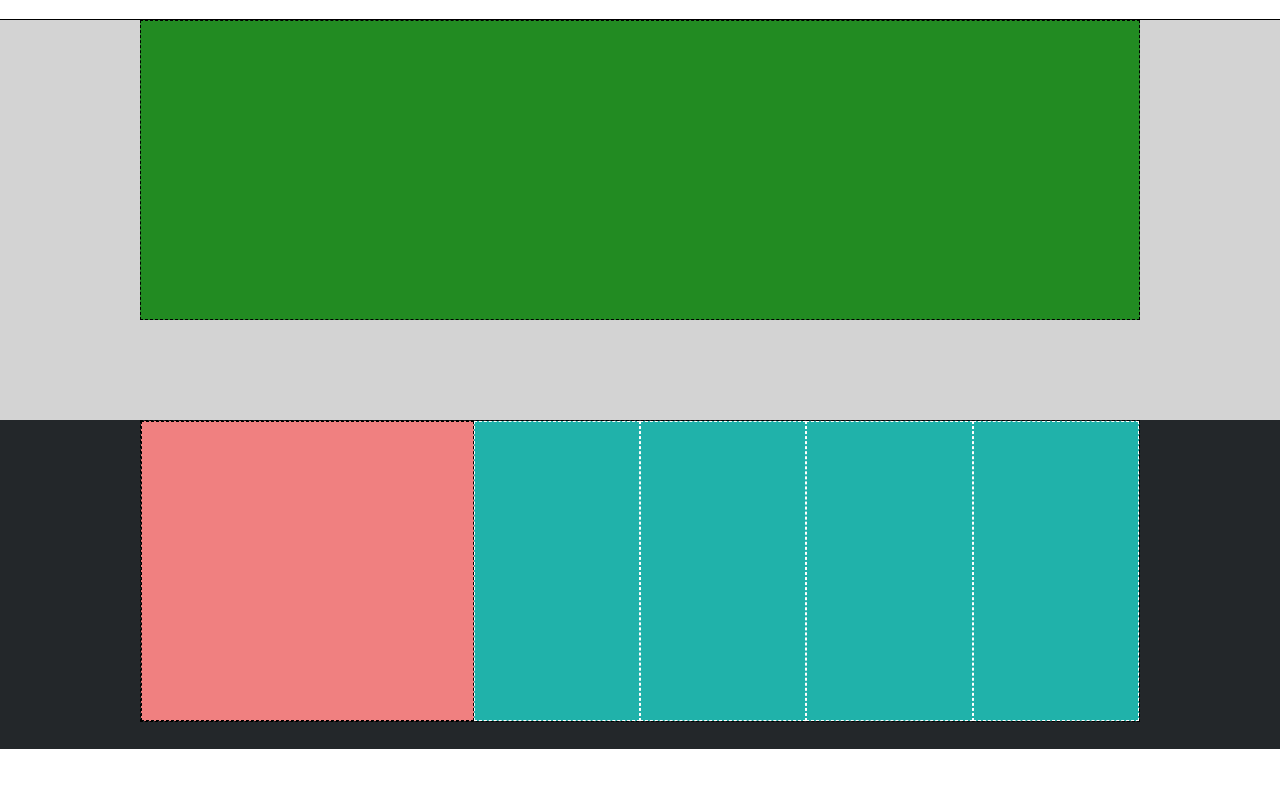
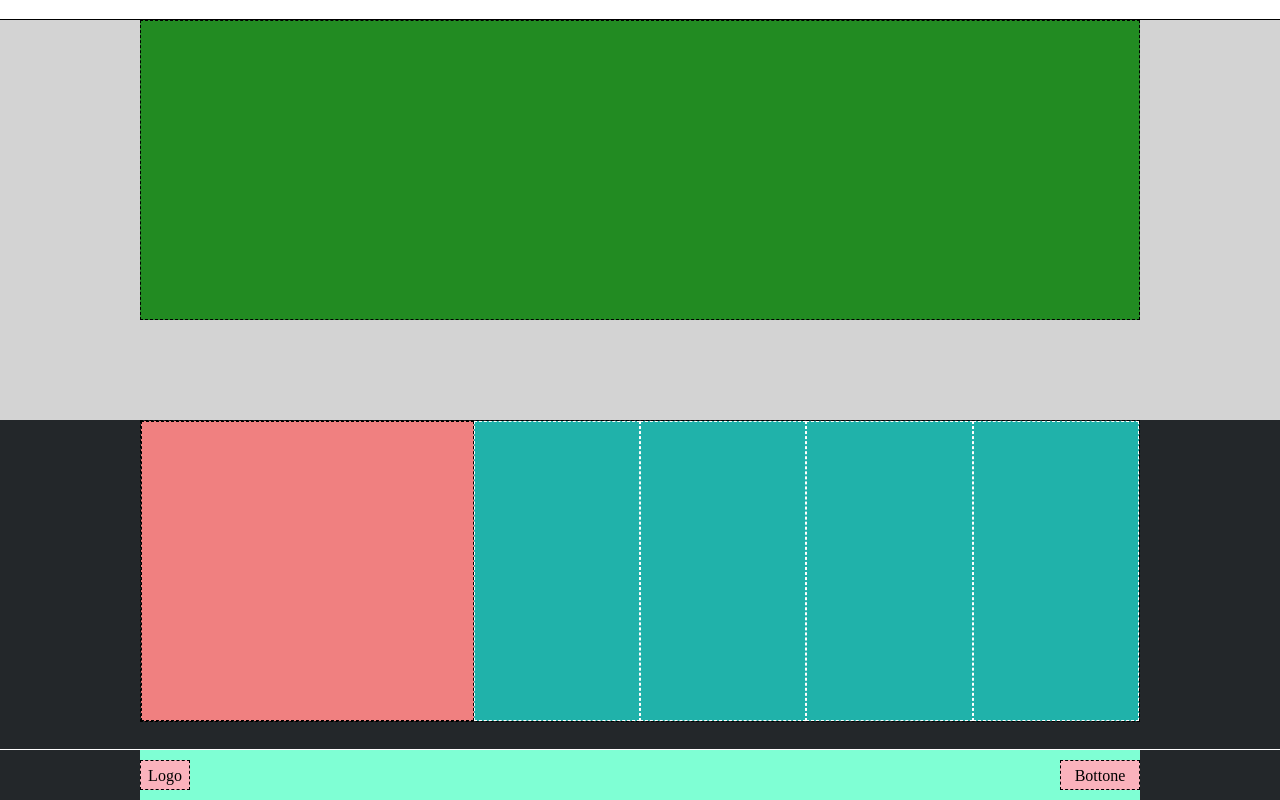
Before and after one commit to cristinagiacobbe/htmlcss-struttura-discord, a plain HTML site: page index.html in a window 1280 px wide. Shown: the part 930-1730 px from the top of the page. Before the commit the page ends 1680 px from the top, so only its background shows below. Drawn offline with Linux system fonts and the light colour scheme.

Commit message:
Add footer bottom

```diff
--- a/index.html
+++ b/index.html
@@ -63,6 +63,19 @@
                 <div class="dark-blue-block"></div>
             </div>
         </section>
+        <section class="footer-bottom">
+            <div class="container ma cw">
+                <div class="footer-bar d-flex">
+                    <div class="logo-footer db">
+                        <span>Logo</span>
+                    </div>
+                    <div class="button-footer db">
+                        <span>Bottone</span>
+                    </div>
+                </div>
+
+            </div>
+        </section>
 
 
 
--- a/style.css
+++ b/style.css
@@ -16,7 +16,7 @@
 --section-block3:#228b22;
 --section-footer-top1:#f08080;
 --section-footer-top2:#20b2aa;
---footer-blck:#7fffd4;
+--footer-bar:#7fffd4;
 --footer-bt:#fab2bc;
 }
 .cw{
@@ -123,3 +123,30 @@ footer{
 .dark-blue-block{
     width: calc(100%/6);
 }
+.debug .footer-bottom{
+    height: 50px;
+}
+.debug .footer-bar{
+    background-color: var(--footer-bar);
+    height: 50px;
+}
+.footer-bar{
+    width: 100%;
+    justify-content: space-between;
+    align-items: center;
+}
+.debug .logo-footer, .button-footer{
+    height: 30px;
+    background-color: var(--footer-bt);
+}
+.logo-footer, .button-footer{
+    text-align: center;
+    vertical-align: middle;
+    line-height: 30px;
+}
+.logo-footer{
+    width: 50px;
+}
+.button-footer{
+    width: 80px;
+}
```
